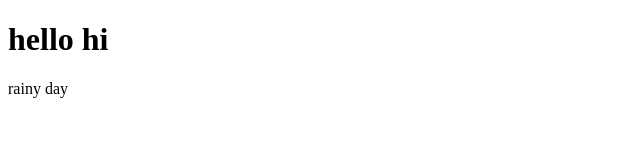
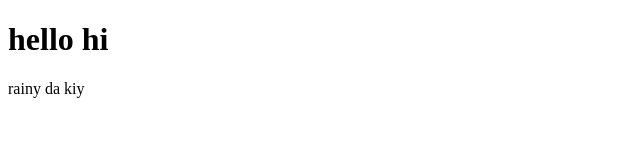
Before and after one commit to nitinshh/testrepo, a plain HTML site: page index2.html in a window 1280 px wide. Shown: the full height of the page, 0-640 px from the left. Drawn offline with Linux system fonts and the light colour scheme.

Commit message:
some changes

```diff
--- a/index2.html
+++ b/index2.html
@@ -7,6 +7,6 @@
 </head>
 <body>
     <h1>hello hi</h1>
-    <p>rainy day</p>
+    <p>rainy da kiy</p>
 </body>
 </html>
```
